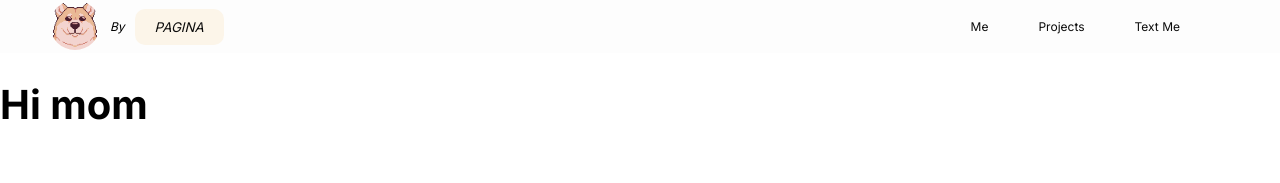
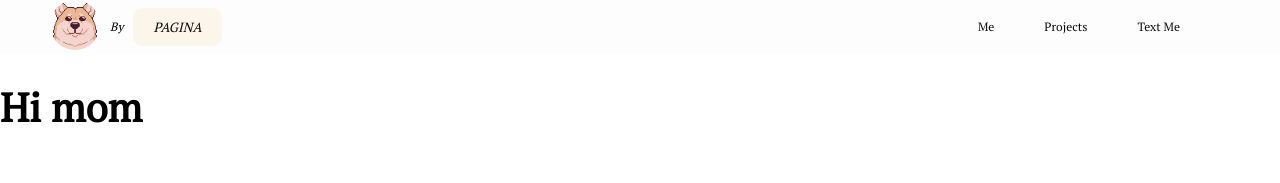
Before and after one commit to Jotadebeese/portfolio_new, a Next.js app: page / in a window 1280 px wide. Shown: the top 183 px of the page. Built offline with nearby package versions, Linux system fonts and the light colour scheme.

Commit message:
Added google font PT_Serif weight 400 as default for the app

```diff
--- a/app/layout.tsx
+++ b/app/layout.tsx
@@ -1,8 +1,8 @@
 import '/styles/globals.css'
-import { Inter } from 'next/font/google'
+import { PT_Serif } from 'next/font/google'
 import NavMenu from '@/components/NavMenu'
 
-const inter = Inter({ subsets: ['latin'] })
+const playfair = PT_Serif({ subsets: ['latin'], weight:['400'] })
 
 export const metadata = {
   title: 'Create Next App',
@@ -16,7 +16,7 @@ export default function RootLayout({
 }) {
   return (
     <html lang="en">
-      <body className={inter.className}>
+      <body className={playfair.className}>
         <NavMenu />
         {children}
       </body>
```
